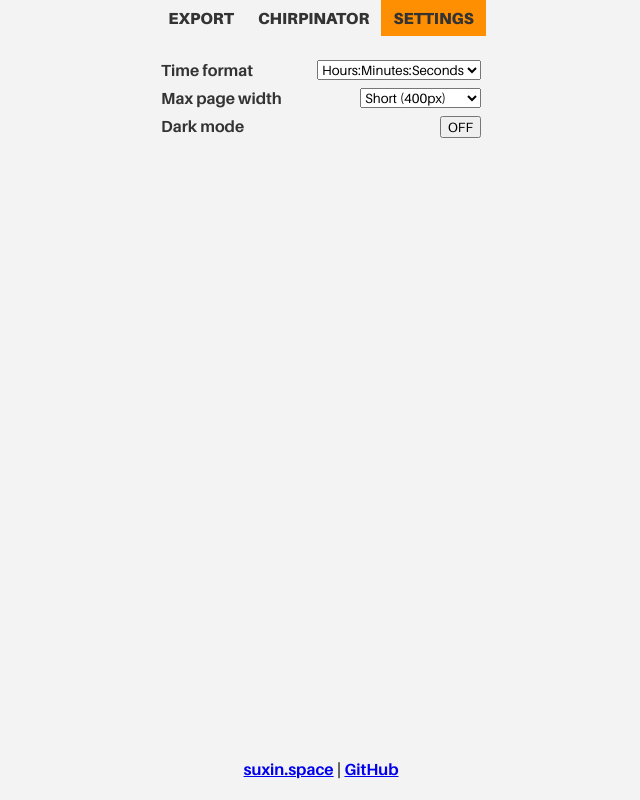
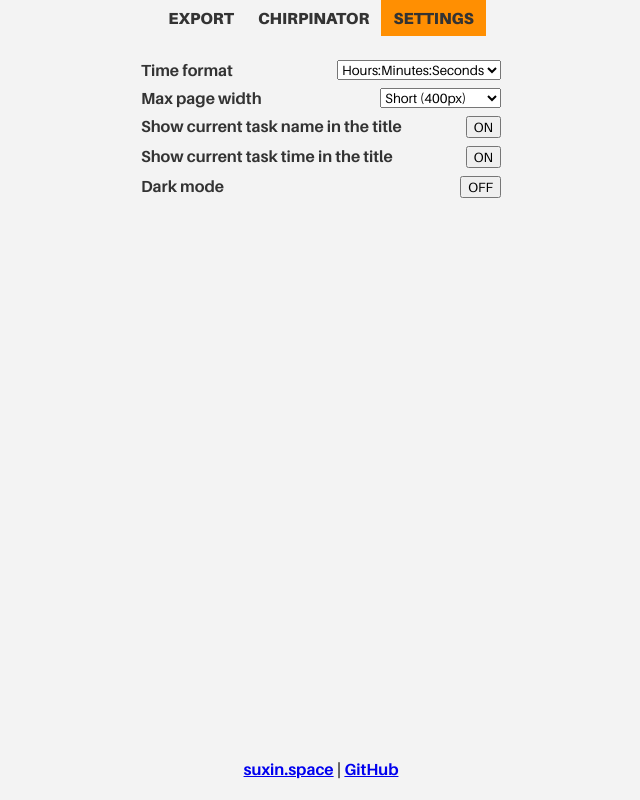
Before and after one commit to suXinjke/chirpinator, a React (Vite) app: page / in a window 1280 px wide. Both pictures are taken after a click on the element "SETTINGS". Shown: the whole page, without its empty margins (319-959 px from the left). Built offline with nearby package versions, Linux system fonts and the light colour scheme.

Commit message:
add dynamic title options

```diff
--- a/App.jsx
+++ b/App.jsx
@@ -280,13 +280,16 @@ function useDarkMode( darkMode ) {
 }
 
 function ChirpinatorApp() {
-    const [{ maxAppWidth, exportFormat, timeFormat, darkMode }, setSettings] = usePersistentObjectState( 'chirpinator_settings', {
+    const [chirpinatorSettings, setSettings] = usePersistentObjectState( 'chirpinator_settings', {
         maxAppWidth: PAGE_WIDTH.SHORT,
         exportFormat: EXPORT_FORMAT.JSON,
         timeFormat: TIME_FORMAT.HH_MM_SS,
 
-        darkMode: false
+        darkMode: false,
+        dynamicTitle: true,
+        dynamicTitleTimer: true
     } )
+    const { maxAppWidth, exportFormat, timeFormat, darkMode, dynamicTitle, dynamicTitleTimer } = chirpinatorSettings
     useDarkMode( darkMode )
 
     const [chirpinatorTasks, setState, tasksGotCorrupted, clearTasksInLocalStorage] = usePersistentObjectState( 'chirpinator_tasks', {
@@ -379,6 +382,25 @@ function ChirpinatorApp() {
 
     const totalSeconds = tasks.reduce( ( prev, task ) => prev + task.seconds, 0 )
     const lastActiveTask = tasks.find( task => task.id === lastActiveTaskId )
+    const activeTask = tasks.find( task => task.id === activeTaskId )
+
+    useEffect( function setDynamicTitle() {
+        const titlePortions = [ 'CHIRPINATOR' ]
+
+        if ( dynamicTitle ) {
+            if ( !activeTask ) {
+                titlePortions.unshift( 'No active task' )
+            } else {
+                titlePortions.unshift( activeTask.title || 'Untitled task' )
+            }
+        }
+
+        if ( dynamicTitleTimer && activeTask ) {
+            titlePortions.unshift( formatNumberTime( activeTask.seconds, timeFormat ) )
+        }
+
+        document.title = titlePortions.join( ' - ' )
+    }, [dynamicTitle, dynamicTitleTimer, timeFormat, activeTask] )
 
     const [activePage, setActivePage] = useState( tasksGotCorrupted ? PAGE.CRITICAL_FAILURE : PAGE.CHIRPINATOR )
 
@@ -546,6 +568,18 @@ function ChirpinatorApp() {
                         </select>
                     </div>
                     <div className="setting-row">
+                        <label htmlFor="dynamicTitle">Show current task name in the title</label>
+                        <button id="dynamicTitle" onClick={ () => setSettings( { dynamicTitle: !dynamicTitle } ) }>
+                            { dynamicTitle ? 'ON' : 'OFF' }
+                        </button>
+                    </div>
+                    <div className="setting-row">
+                        <label htmlFor="dynamicTitleTimer">Show current task time in the title</label>
+                        <button id="dynamicTitleTimer" onClick={ () => setSettings( { dynamicTitleTimer: !dynamicTitleTimer } ) }>
+                            { dynamicTitleTimer ? 'ON' : 'OFF' }
+                        </button>
+                    </div>
+                    <div className="setting-row">
                         <label htmlFor="darkMode">Dark mode</label>
                         <button onClick={ () => setSettings( { darkMode: !darkMode } ) }>
                             { darkMode ? 'ON' : 'OFF' }
```
